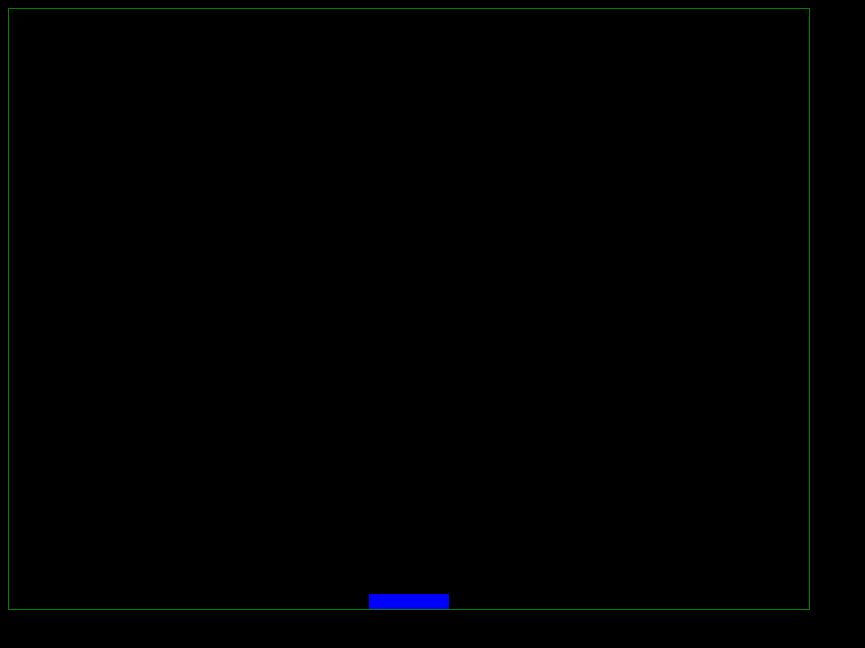
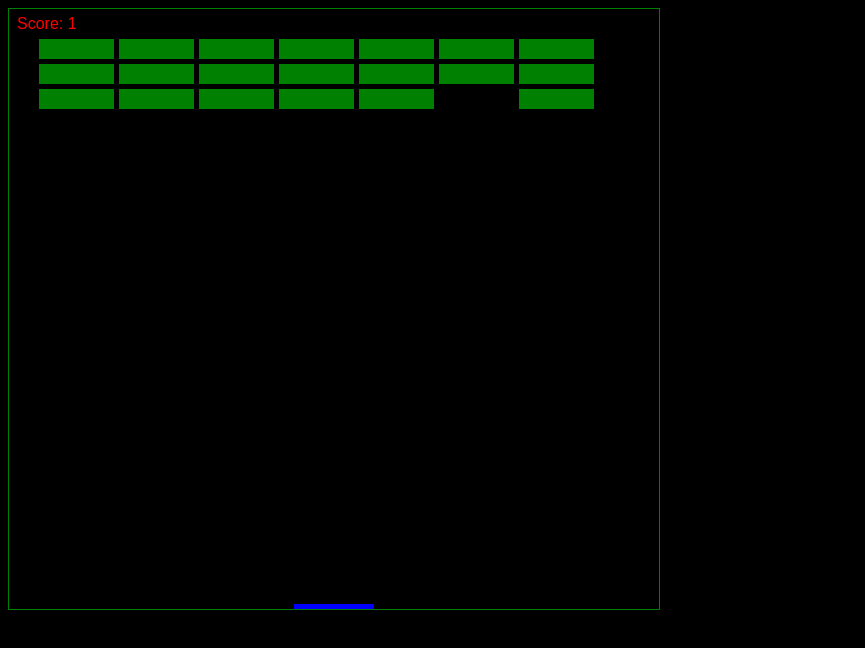
Before and after one commit to DaveNAchill/Graphics-Project-master, a plain HTML site: page index.html in a window 1280 px wide. Shown: the whole page, without its empty margins (0-865 px from the left). Drawn offline with Linux system fonts and the light colour scheme.

Commit message:
Made the bricks, added collison dectection, and score(winner and lose message)

```diff
--- a/index.html
+++ b/index.html
@@ -21,7 +21,7 @@
   <body>
 
 
-    <canvas id="game-canvas" height="600px" width="800px"</canvas>
+    <canvas id="game-canvas" height="600px" width="650px"</canvas>
 
     <script type="text/javascript">
 
@@ -35,11 +35,37 @@
       var y = canvas.height-30;
       var dx = 3;
       var dy = -3;
-      var pongH = 15;
+      var pongH =5;
       var pongW = 80;
       var pongX = (canvas.width-pongW) / 2;
       var rightKey = false;
       var leftKey = false;
+      var brickRows = 3;
+      var brickCol = 7;
+      var brickW = 75;
+      var brickH = 20;
+      var holdBall = true;
+      var brickOffsetTop = 30;
+      var brickOffsetLeft = 30;
+      var score = 0;
+
+
+      var bricks = [];
+      for(c=0; c<brickCol; c++)
+      {
+        bricks[c] = [];
+        for(r=0; r<brickRows; r++)
+        {
+        bricks[c][r] = { x: 0, y: 0, status: 1 };
+        }
+      }
+
+      function drawScore()
+      {
+        ctx.font = "16px Arial";
+        ctx.fillStyle = "red";
+        ctx.fillText("Score: "+score, 8, 20);
+      }
 
 
       // function to draw the ball
@@ -62,12 +88,68 @@
           ctx.closePath();
       }
 
+      // function draw the bricks
+      function drawBricks()
+      {
+        for(c=0; c<brickCol; c++)
+        {
+          for(r=0; r<brickRows; r++)
+          {
+            if(bricks[c][r].status == 1)
+            {
+                var brickX = (c*(brickW + 5) + brickOffsetLeft);
+                var brickY = (r*(brickH + 5) + brickOffsetTop);
+                bricks[c][r].x = brickX;
+                bricks[c][r].y = brickY;
+                ctx.beginPath();
+                ctx.rect(brickX, brickY, brickW, brickH);
+                ctx.fillStyle = "green";
+                ctx.fill();
+                ctx.closePath();
+            }
+          }
+        }
+      }
+
+      // function to detect collisions
+      function collisions()
+      {
+        for(c=0; c<brickCol; c++)
+        {
+            for(r=0; r<brickRows; r++)
+            {
+                var b = bricks[c][r];
+                if(b.status == 1)
+                {
+
+                    if(x > b.x && x < b.x+brickW && y > b.y && y < b.y+brickH)
+                    {
+                        dy = -dy;
+                        b.status = 0;
+                        score++;
+                        // if all the bricks are gone
+                        if(score == brickRows * brickCol)
+                        {
+                            alert("Winner!");
+                            document.location.reload();
+                          }
+                      }
+                  }
+              }
+          }
+      }
+
+
 
       function draw()
       {
           ctx.clearRect(0, 0, canvas.width, canvas.height);
+          drawBricks();
           drawBall();
           drawPong();
+          drawScore();
+          collisions();
+
 
           if(x + dx > canvas.width-ballR || x + dx < ballR)
           {
@@ -89,6 +171,7 @@
               {
                 // if the ball hits the bottom of canvas
                 // reload the game
+                  alert("Game Over");
                   document.location.reload();
               }
           }
```
